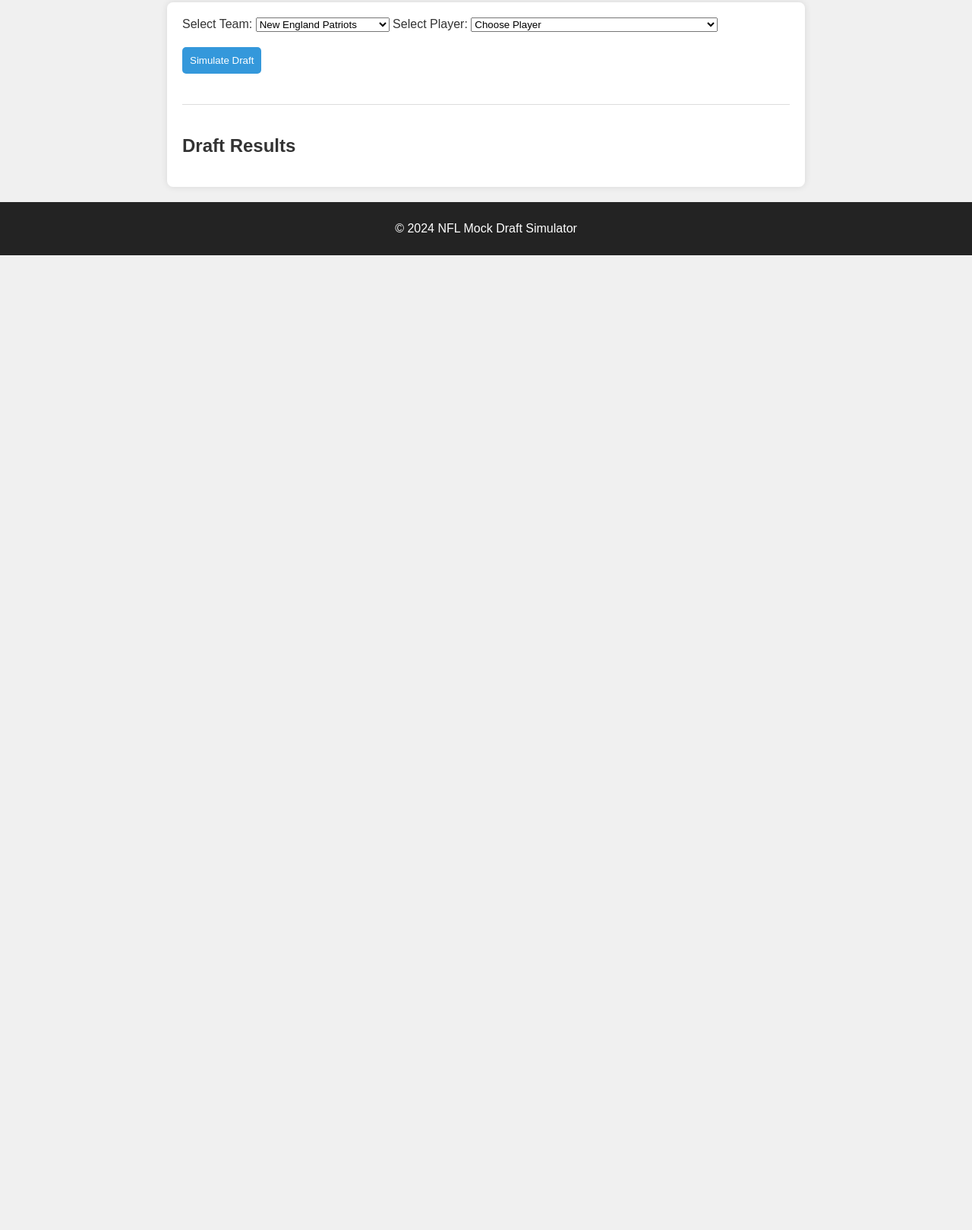
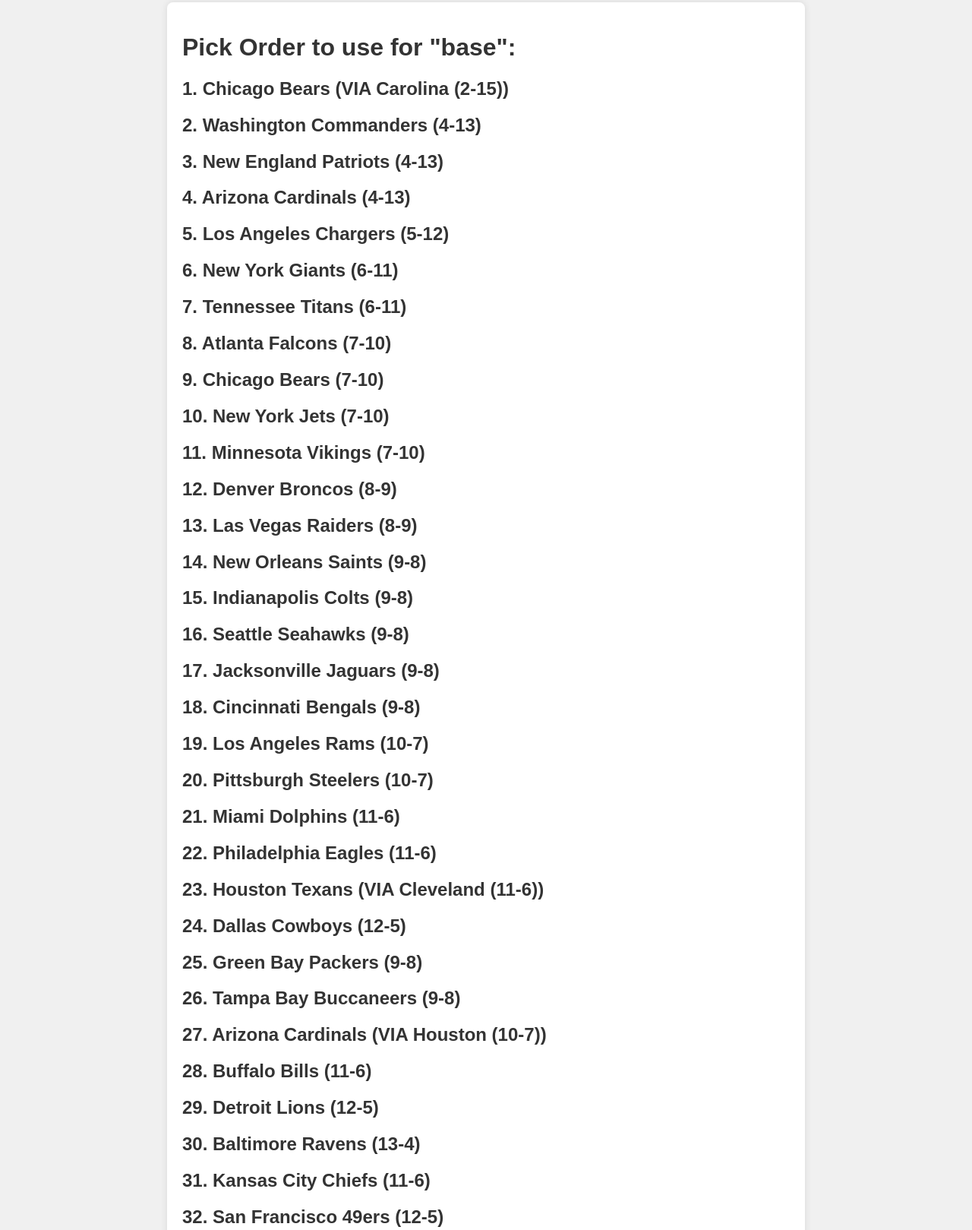
Before and after one commit to leopkeck/FootballHeads, a plain HTML site: page 2024 NFL Mock Draft Simulator.html in a window 1280 px wide. Shown: the part 155-1774 px from the top of the page at 76% size. Before the commit the page ends 800 px from the top, so only its background shows below. Drawn offline with Linux system fonts and the light colour scheme.

Commit message:
Update 2024 NFL Mock Draft Simulator.html

```diff
--- a/2024 NFL Mock Draft Simulator.html
+++ b/2024 NFL Mock Draft Simulator.html
@@ -98,6 +98,39 @@
   </header>
 
   <main>
+    <h1>Pick Order to use for "base":</h1>
+    <h2>1. Chicago Bears (VIA Carolina (2-15))</h2>
+    <h2>2. Washington Commanders (4-13) </h2>
+    <h2>3. New England Patriots (4-13)</h2>
+    <h2>4. Arizona Cardinals (4-13)</h2>
+    <h2>5. Los Angeles Chargers (5-12)</h2>
+    <h2>6. New York Giants (6-11)</h2>
+    <h2>7. Tennessee Titans (6-11)</h2>
+    <h2>8. Atlanta Falcons (7-10)</h2>
+    <h2>9. Chicago Bears (7-10)</h2>
+    <h2>10. New York Jets (7-10)</h2>
+    <h2>11. Minnesota Vikings (7-10)</h2>
+    <h2>12. Denver Broncos (8-9)</h2>
+    <h2>13. Las Vegas Raiders (8-9)</h2>
+    <h2>14. New Orleans Saints (9-8)</h2>
+    <h2>15. Indianapolis Colts (9-8)</h2>
+    <h2>16. Seattle Seahawks (9-8)</h2>
+    <h2>17. Jacksonville Jaguars (9-8)</h2>
+    <h2>18. Cincinnati Bengals (9-8)</h2>
+    <h2>19. Los Angeles Rams (10-7)</h2>
+    <h2>20. Pittsburgh Steelers (10-7)</h2>
+    <h2>21. Miami Dolphins (11-6)</h2>
+    <h2>22. Philadelphia Eagles (11-6)</h2>
+    <h2>23. Houston Texans (VIA Cleveland (11-6))</h2>
+    <h2>24. Dallas Cowboys (12-5)</h2>
+    <h2>25. Green Bay Packers (9-8)</h2>
+    <h2>26. Tampa Bay Buccaneers (9-8)</h2>
+    <h2>27. Arizona Cardinals (VIA Houston (10-7))</h2>
+    <h2>28. Buffalo Bills (11-6)</h2>
+    <h2>29. Detroit Lions (12-5)</h2>
+    <h2>30. Baltimore Ravens (13-4)</h2>
+    <h2>31. Kansas City Chiefs (11-6)</h2>
+    <h2>32. San Francisco 49ers (12-5)</h2>
     <label for="teams">Select Team:</label>
     <select id="teams">
       <!-- Add options for each NFL team -->
```
